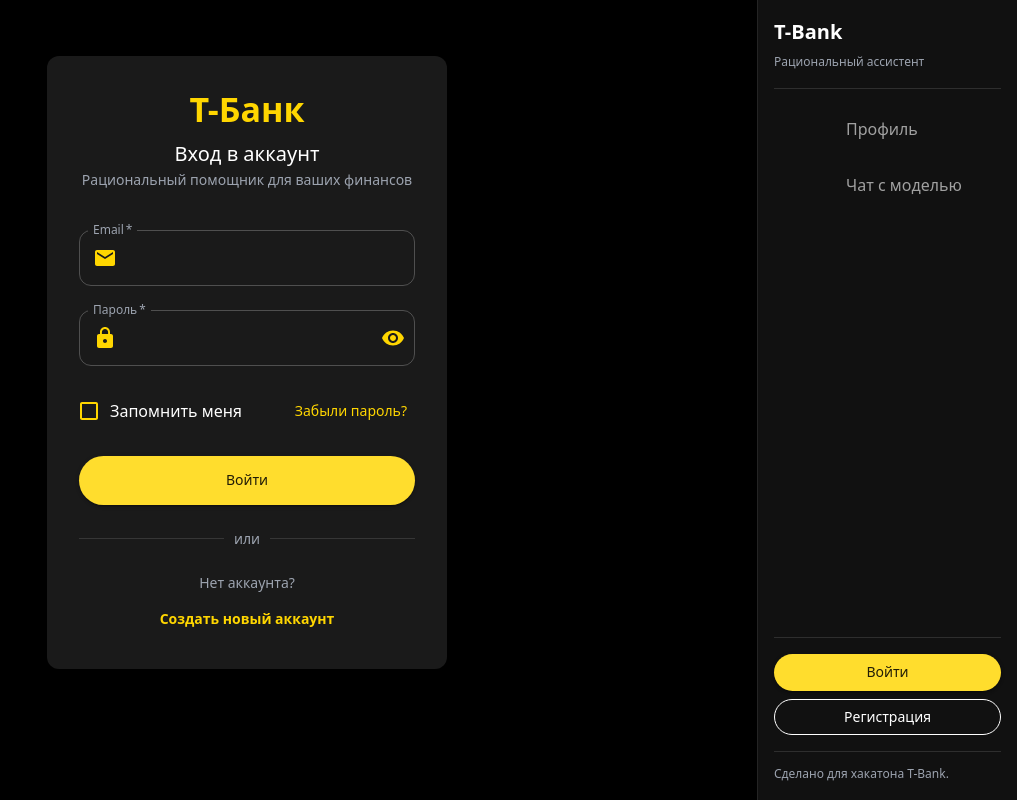
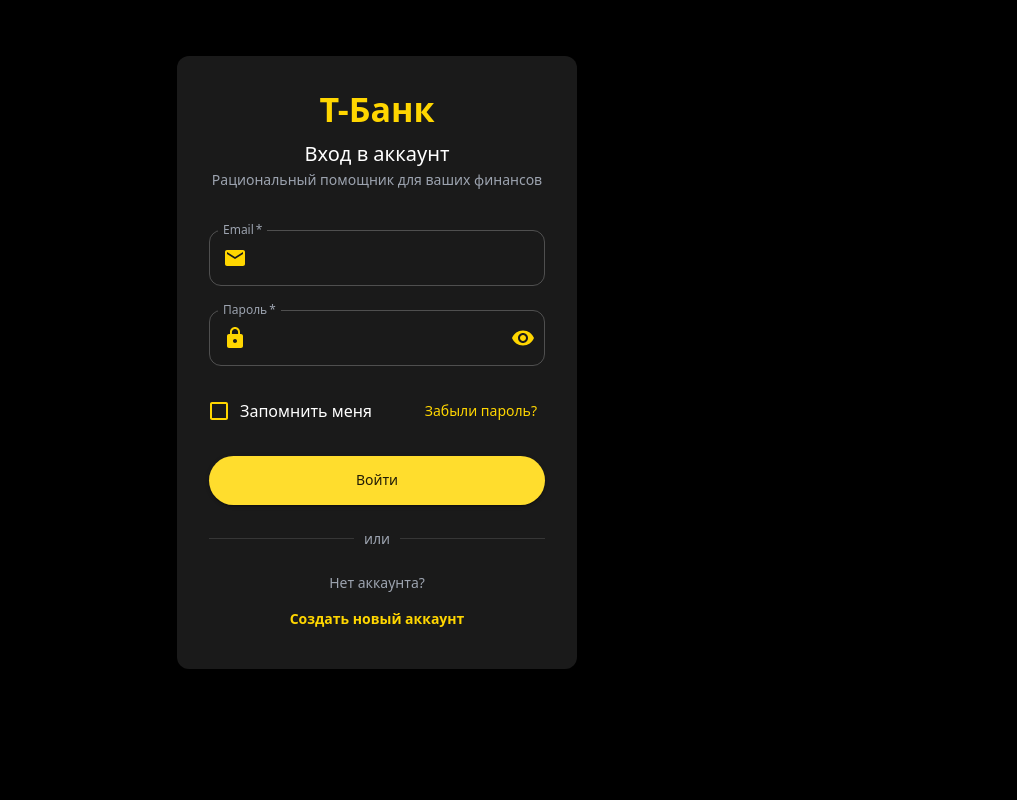
Before and after one commit to PirojochecGG/hakTbank, a React (Vite) app in the folder web/: page /login in a window 1280 px wide. Shown: the whole page, without its empty margins (263-1280 px from the left). Built offline with nearby package versions, Linux system fonts and the light colour scheme; no server answers; some icons are missing.

Commit message:
fix right panel menu auth

```diff
--- a/web/src/components/Layout.tsx
+++ b/web/src/components/Layout.tsx
@@ -15,7 +15,7 @@
 import PersonOutlineIcon from "@mui/icons-material/PersonOutline";
 import ChatBubbleOutlineIcon from "@mui/icons-material/ChatBubbleOutline";
 import LogoutIcon from "@mui/icons-material/Logout";
-import { NavLink, useNavigate } from "react-router-dom";
+import { NavLink, useNavigate, useLocation } from "react-router-dom";
 import { useAuth } from "../context/AuthContext";
 
 const drawerWidth = 260;
@@ -26,6 +26,7 @@
 
 export function Layout({ children }: LayoutProps) {
   const navigate = useNavigate();
+  const location = useLocation();
   const { token, user, logout } = useAuth();
 
   const handleLogout = () => {
@@ -34,6 +35,7 @@
   };
 
   const userInitial = user?.nickname?.[0] || user?.email?.[0] || "?";
+  const isAuthPage = location.pathname === "/login" || location.pathname === "/register";
 
   return (
     <Box
@@ -48,7 +50,7 @@
         component="main"
         sx={{
           minHeight: "100vh",
-          mr: { xs: 0, md: `${drawerWidth}px` },
+          mr: { xs: 0, md: isAuthPage ? 0 : `${drawerWidth}px` },
           p: { xs: 2, md: 3 },
         }}
       >
@@ -56,6 +58,7 @@
       </Box>
 
       {/* Фиксированное правое меню, без своего скролла */}
+      {!isAuthPage && (
       <Drawer
         variant="permanent"
         anchor="right"
@@ -187,6 +190,7 @@
           </Typography>
         </Box>
       </Drawer>
+      )}
     </Box>
   );
 }
```
